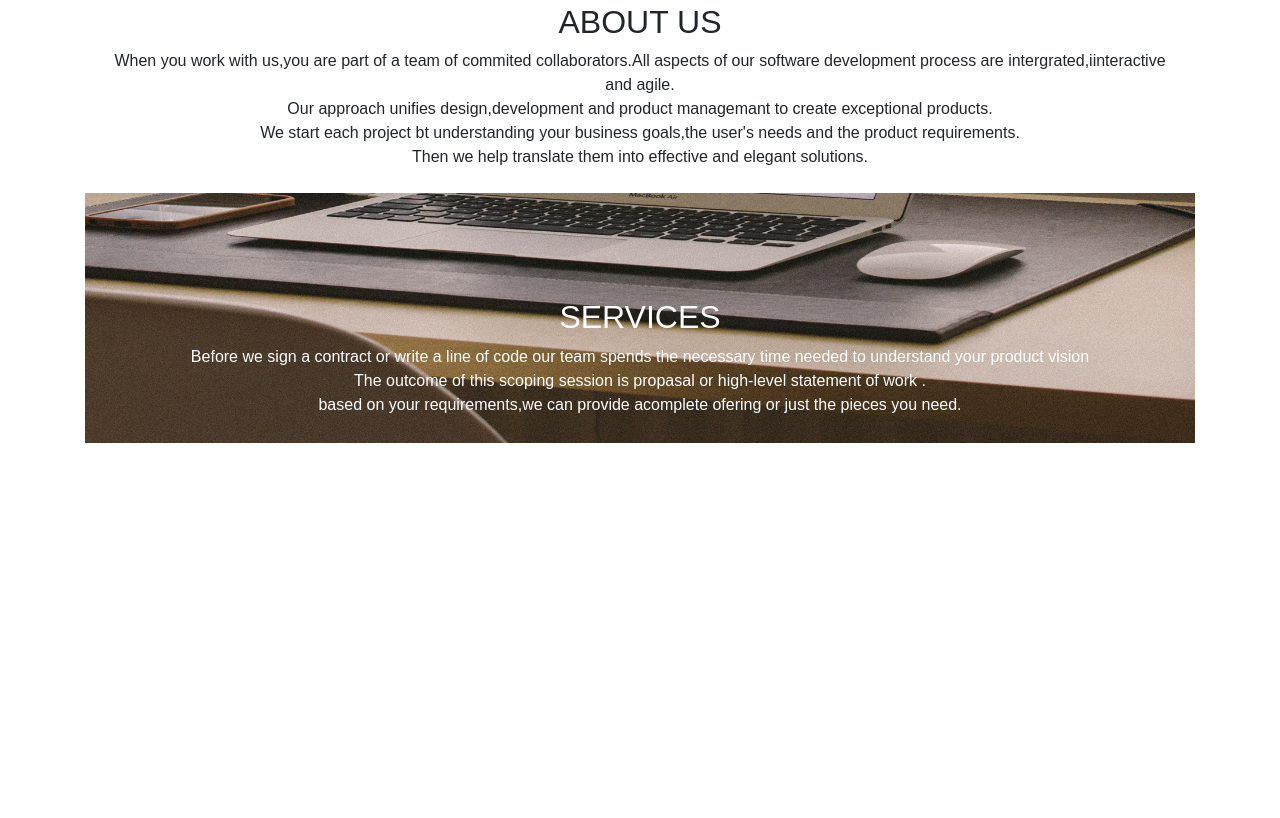
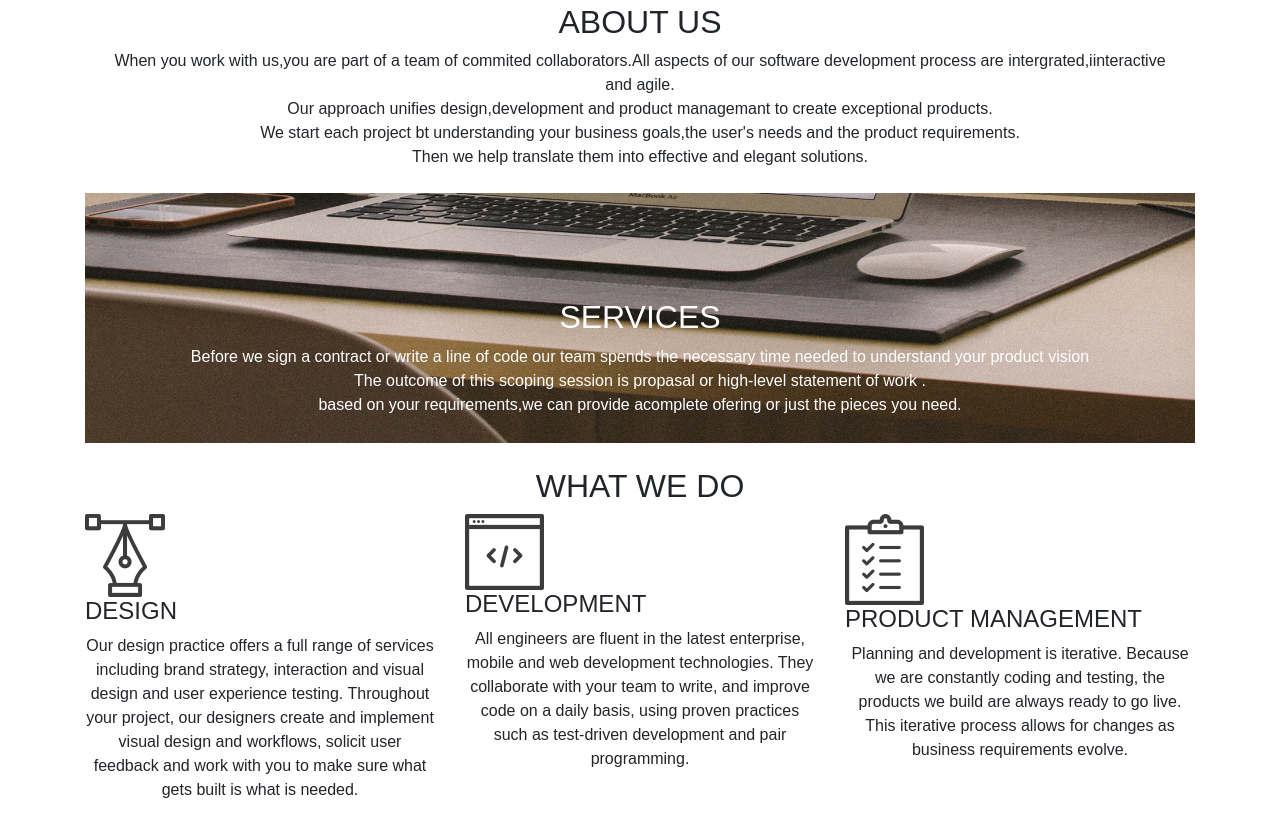
Before and after one commit to JOSEPHTEMBU/Delani-Studio, a plain HTML site: page index.html in a window 1280 px wide. Shown: the part 721-1539 px from the top of the page. Before the commit the page ends 1164 px from the top, so only its background shows below. Drawn offline with Linux system fonts and the light colour scheme.

Commit message:
add what we do designs in index.html

```diff
--- a/css/styles.css
+++ b/css/styles.css
@@ -39,3 +39,13 @@ body{
     font-family: Arial, Helvetica, sans-serif;
 
  }
+ .d{
+    text-align: center;
+    height: 250px;
+}
+.col-space{
+    margin-top:20px;
+    margin-bottom:20px;
+
+
+}
--- a/index.html
+++ b/index.html
@@ -20,8 +20,8 @@
             <h2>TO DELANI STUDIO</h2>
             <p>AMAZING PEOPLE ARE MAKING AMAZING DESIGNS IN A FUN ENVIRONMENT</p>
             <img src="./images/mouse_click.png" alt="">
-         </div>
-         <br>
+        </div>
+        <br>
         <div class="about">
             <h2>ABOUT US </h2>
             <p2>
@@ -44,6 +44,46 @@
                 based on your requirements,we can provide acomplete ofering or just the pieces you need.
             </p3>
         </div>
+        <br>
+        <div class="middle">
+            <h2>
+                WHAT WE DO
+                <br>
+            </h2>
+            <div class="row">
+                <div class="col-md-4">
+                    <img src="./images/design_icon.png" alt="" id="design-picture">
+                    <h4>
+                        DESIGN
+                    </h4>
+                    <p class="design-page1">
+                        Our design practice offers a full range of services including brand strategy,
+                        interaction and visual design and user experience testing.
+                        Throughout your project, our designers create and implement visual design and workflows,
+                        solicit user feedback and work with you to make sure what gets built is what is needed.
+                    </p>
+                </div> <br>
+                <div class="col-md-4">
+                    <img src="/images/dev_icon.png" id="develop-pic" alt="">
+
+                    <h4> DEVELOPMENT </h4>
+                    <p class="develop-page2">All engineers are fluent in the latest enterprise, mobile and web
+                        development
+                        technologies.
+                        They collaborate with your team to write, and improve code on a daily basis, using proven
+                        practices such as test-driven development and pair programming.</p>
+
+                </div> <br>
+                <div class="col-md-4">
+                    <img src="/images/product_icon.png" id="product-picture">
+                    <h4>PRODUCT MANAGEMENT</h4>
+                    <p class="product-page3"> Planning and development is iterative. Because we are constantly coding
+                        and
+                        testing,
+                        the products we build are always ready to go live.
+                        This iterative process allows for changes as business requirements evolve. </p>
+
+                </div>
 </body>
 
 </html>
```
